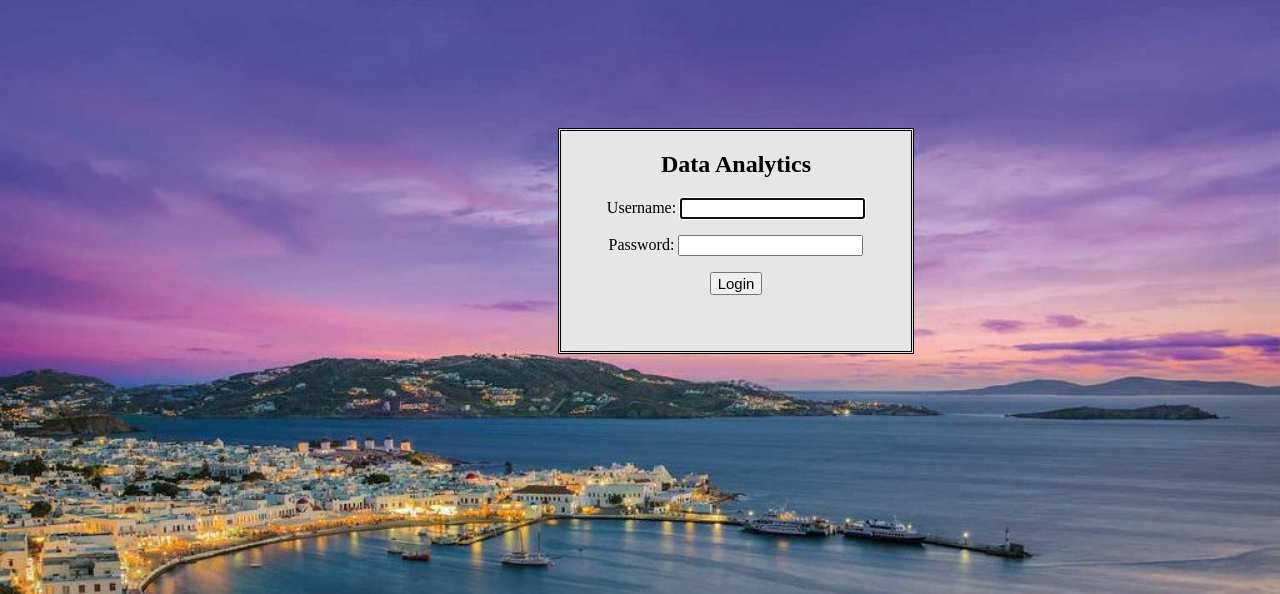
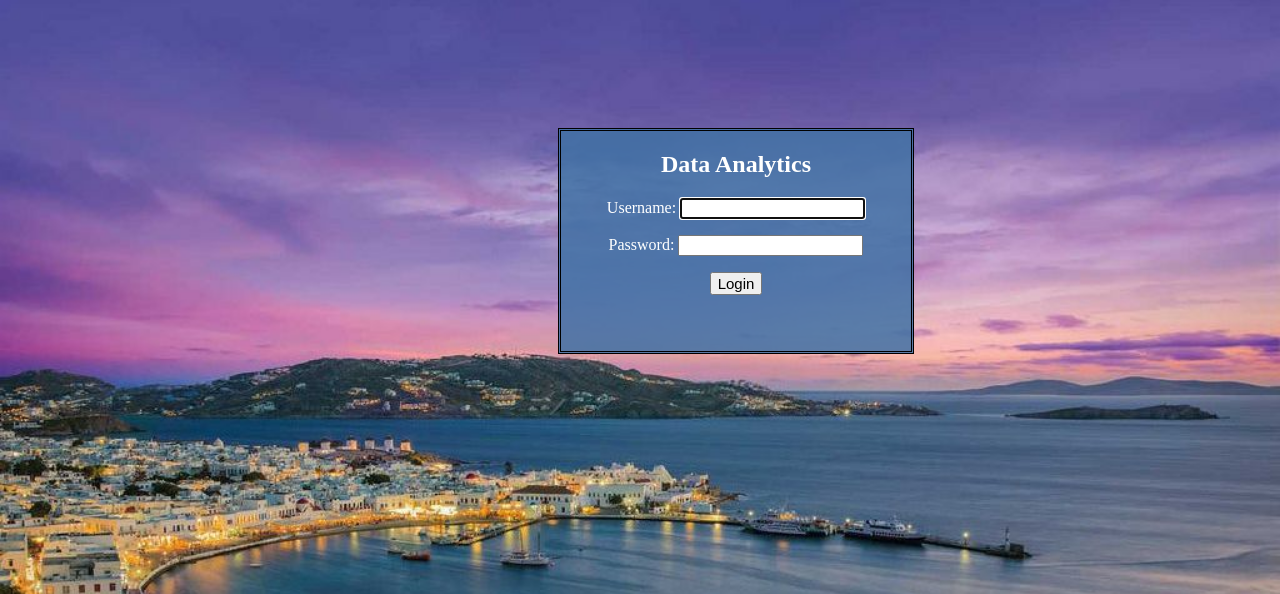
Before and after one commit to shanebird92/MSDP, a Django app: page /accounts/login/ in a window 1280 px wide. Shown: the top 594 px of the page. Run offline with Django 3.2, Linux system fonts and the light colour scheme.

Commit message:
change the color of login page

```diff
--- a/src/msdp/mysite/templates/registration/login.html
+++ b/src/msdp/mysite/templates/registration/login.html
@@ -5,7 +5,7 @@
 {% block content %}
 {% load static %}
 <link rel="stylesheet" type="text/css" href="{% static "analytics.css" %}">
-<div class="relative" align="center" style="top:120px; left:550px; background-color: #e6e6e6; color: lightblack; width: 350px; height: 220px; border-style:double; border-color:black">
+<div class="relative" align="center" style="top:120px; left:550px; background-color: #4171a5d9; color: white; width: 350px; height: 220px; border-style:double; border-color:black">
 <h2>Data Analytics</h2>
 <form  method="post">
   {% csrf_token %}
```
